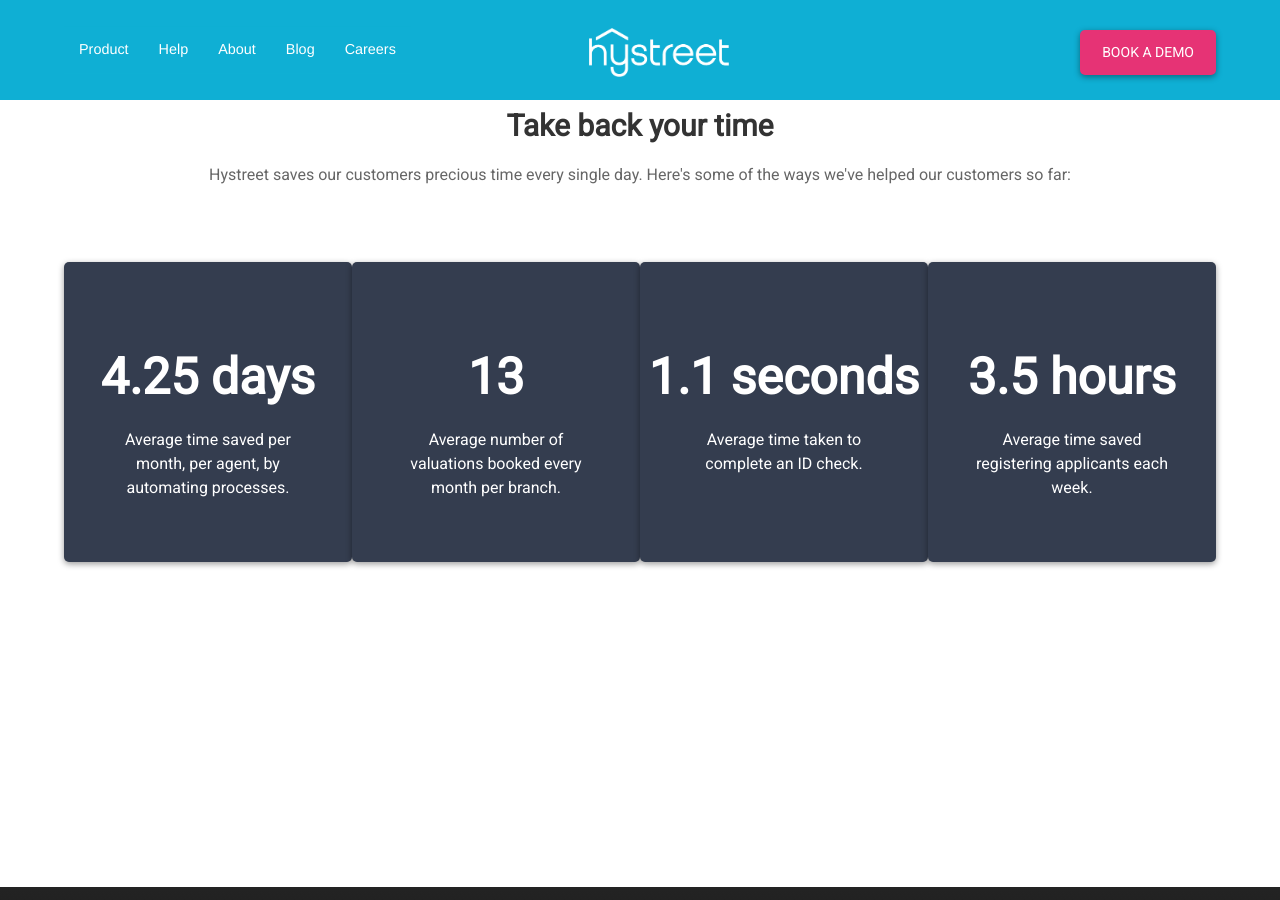
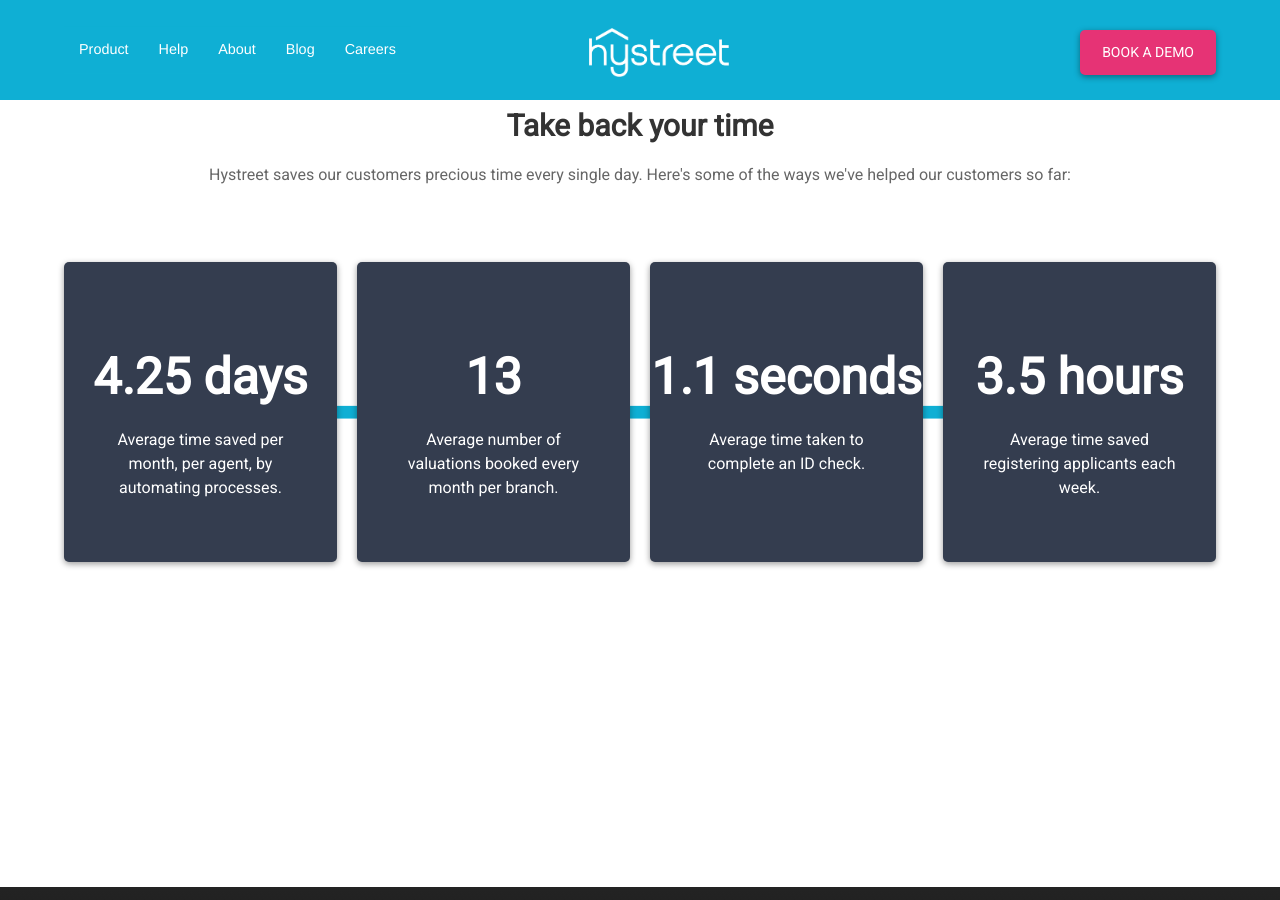
Before and after one commit to hidr/hystreet-marketing-live, a Jekyll site: the page built from index.html, in a window 1280 px wide and 900 px high, scrolled down 3595 px. Built offline with Jekyll 4.4.1, drawn with Linux system fonts in a browser that asks for light colours.

Commit message:
add some spacing between time bubbles

```diff
--- a/css/style.css
+++ b/css/style.css
@@ -3932,11 +3932,19 @@
       padding: 10px 20px;
     }
     .time-bubble {
+      margin-left: 10px;
+      margin-right: 10px;
       background: #343d4f;
       height: 300px;
       width: 300px;
       border-radius: 5px;
       box-shadow: 0 2px 6px 0 rgba(0,0,0,.4);
+    }
+    .time-bubble:first-child {
+      margin-left: 0;
+    }
+    .time-bubble:last-child {
+      margin-right: 0;
     }
     .time-bubble .stats {
       text-align: center;
```
